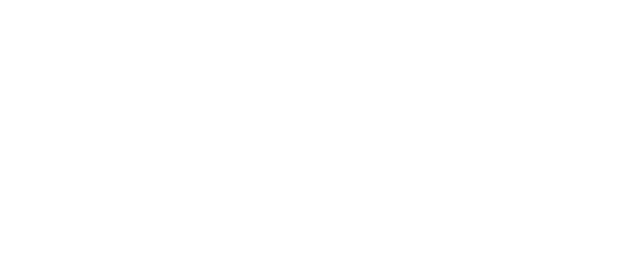
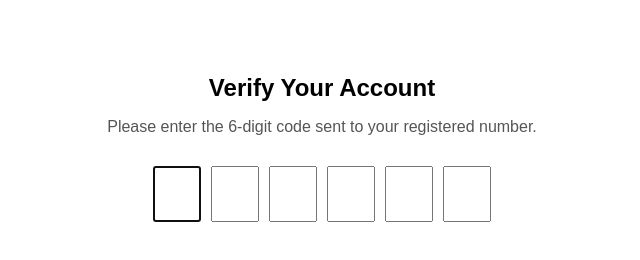
Before and after one commit to acciojob/OTP-sahilaroora, a website: page main.html in a window 1280 px wide. Shown: the whole page, without its empty margins (318-958 px from the left). Drawn offline with Linux system fonts and the light colour scheme.

Commit message:
created a submission

```diff
--- a/main.html
+++ b/main.html
@@ -1,16 +1,54 @@
 <!DOCTYPE html>
+<html lang="en">
+<head>
+  <meta charset="UTF-8">
+  <title>OTP Verification</title>
+  <style>
+    body {
+      font-family: Arial, sans-serif;
+      text-align: center;
+      padding-top: 50px;
+    }
 
-<html>
+    #verification_heading {
+      font-size: 24px;
+      margin-bottom: 10px;
+    }
 
-<head>
-	<link rel="stylesheet" href="styles.css">
+    #verification_subtext {
+      font-size: 16px;
+      color: #555;
+      margin-bottom: 30px;
+    }
+
+    .code-container {
+      display: flex;
+      justify-content: center;
+      gap: 10px;
+    }
+
+    .code {
+      width: 40px;
+      height: 50px;
+      font-size: 24px;
+      text-align: center;
+    }
+  </style>
 </head>
+<body>
 
-<body>
-	<!-- the entire body must be written by student -->
-    <script type="text/javascript" src="./script.js">
-</script>
+  <h1 id="verification_heading">Verify Your Account</h1>
+  <p id="verification_subtext">Please enter the 6-digit code sent to your registered number.</p>
 
+  <div class="code-container">
+    <input type="text" maxlength="1" class="code" id="code-1">
+    <input type="text" maxlength="1" class="code" id="code-2">
+    <input type="text" maxlength="1" class="code" id="code-3">
+    <input type="text" maxlength="1" class="code" id="code-4">
+    <input type="text" maxlength="1" class="code" id="code-5">
+    <input type="text" maxlength="1" class="code" id="code-6">
+  </div>
+
+  <script src="script.js"></script>
 </body>
-
 </html>
--- a/script.js
+++ b/script.js
@@ -1 +1,34 @@
 //your JS code here. If required.
+const inputs = document.querySelectorAll('.code');
+
+inputs[0].focus(); // Auto focus first input
+
+inputs.forEach((input, index) => {
+  input.addEventListener('input', (e) => {
+    const value = e.target.value;
+
+    // Accept only digits
+    if (!/^\d$/.test(value)) {
+      e.target.value = '';
+      return;
+    }
+
+    // Move to next input
+    if (index < inputs.length - 1) {
+      inputs[index + 1].focus();
+    }
+  });
+
+  input.addEventListener('keydown', (e) => {
+    if (e.key === 'Backspace') {
+      if (input.value === '') {
+        if (index > 0) {
+          inputs[index - 1].focus();
+          inputs[index - 1].value = '';
+        }
+      } else {
+        input.value = '';
+      }
+    }
+  });
+});
```
